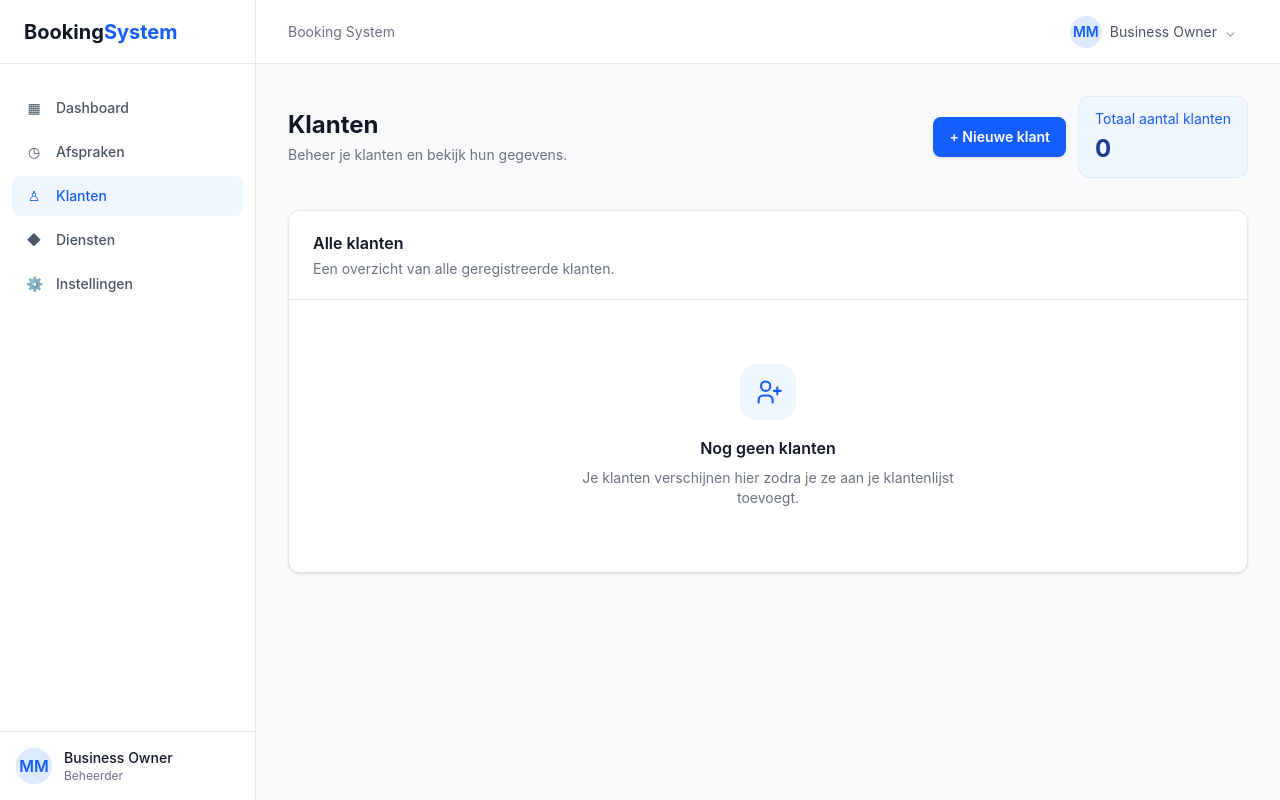
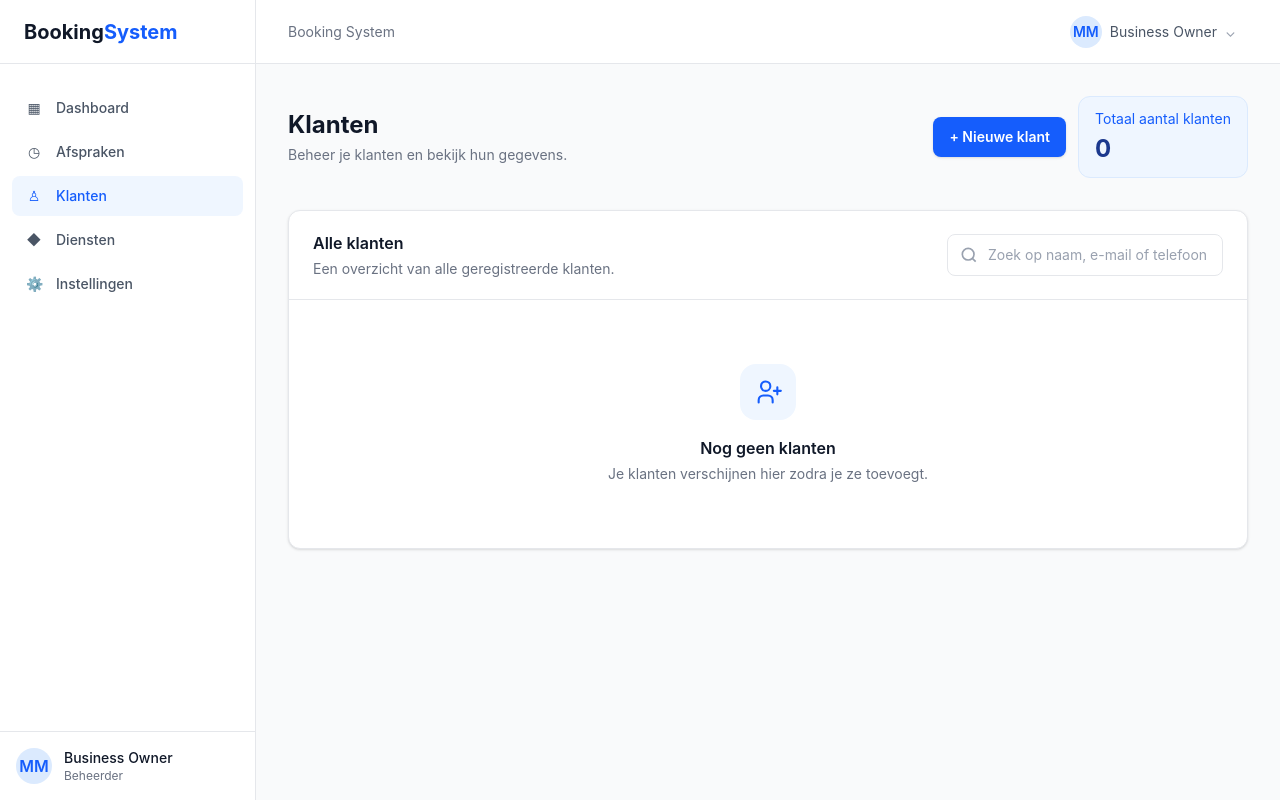
Before and after one commit to KDG-Muhammet/booking-system, a React (Vite) app: page /customers in a window 1280 px wide. Built offline with nearby package versions, Linux system fonts and the light colour scheme.

Commit message:
added search bar

```diff
--- a/src/pages/Customers/Customers.tsx
+++ b/src/pages/Customers/Customers.tsx
@@ -5,12 +5,23 @@ import NewCustomerForm from "../../components/ui/NewCustomerForm";
 import type { Customer } from "../../types/customer";
 
 function Customers() {
-  const { customers, deleteCustomer } = useCustomers();
   const [isModalOpen, setIsModalOpen] = useState(false);
   const [customerToEdit, setCustomerToEdit] = useState<Customer | null>(null);
   const [customerToDelete, setCustomerToDelete] = useState<Customer | null>(
     null,
   );
+
+  const { customers, deleteCustomer } = useCustomers();
+  const [searchTerm, setSearchTerm] = useState("");
+  const filteredCustomers = customers.filter((customer) => {
+    const search = searchTerm.toLowerCase().trim();
+
+    return (
+      customer.name.toLowerCase().includes(search) ||
+      customer.email.toLowerCase().includes(search) ||
+      customer.phone.toLowerCase().includes(search)
+    );
+  });
 
   return (
     <div className="space-y-8">
@@ -46,14 +57,40 @@ function Customers() {
 
       {/* Klantenlijst */}
       <div className="overflow-hidden rounded-xl border border-gray-200 bg-white shadow-sm">
-        <div className="border-b border-gray-200 px-6 py-5">
-          <h2 className="font-semibold text-gray-900">Alle klanten</h2>
-          <p className="mt-1 text-sm text-gray-500">
-            Een overzicht van alle geregistreerde klanten.
-          </p>
+        <div className="flex flex-col gap-4 sm:flex-row sm:items-center sm:justify-between border-b border-gray-200">
+          <div className="px-6 py-5">
+            <h2 className="font-semibold text-gray-900">Alle klanten</h2>
+            <p className="mt-1 text-sm text-gray-500">
+              Een overzicht van alle geregistreerde klanten.
+            </p>
+          </div>
+          <div className=" px-6 py-4">
+            <div className="relative max-w-md">
+              <svg
+                className="absolute left-3 top-1/2 h-5 w-5 -translate-y-1/2 text-gray-400"
+                viewBox="0 0 24 24"
+                fill="none"
+                stroke="currentColor"
+                strokeWidth="2"
+                aria-hidden="true"
+              >
+                <circle cx="11" cy="11" r="7" />
+                <path d="m20 20-4-4" />
+              </svg>
+
+              <input
+                type="text"
+                value={searchTerm}
+                onChange={(event) => setSearchTerm(event.target.value)}
+                placeholder="Zoek op naam, e-mail of telefoon..."
+                aria-label="Zoek klanten"
+                className="w-full rounded-lg border border-gray-200 bg-white py-2.5 pl-10 pr-4 text-sm outline-none transition placeholder:text-gray-400 focus:border-blue-500 focus:ring-2 focus:ring-blue-100"
+              />
+            </div>
+          </div>
         </div>
 
-        {customers.length === 0 ? (
+        {filteredCustomers.length === 0 ? (
           <div className="px-6 py-16 text-center">
             <div className="mx-auto flex h-14 w-14 items-center justify-center rounded-2xl bg-blue-50 text-blue-600">
               <svg
@@ -74,11 +111,14 @@ function Customers() {
             </div>
 
             <h3 className="mt-4 font-semibold text-gray-900">
-              Nog geen klanten
+              {customers.length === 0
+                ? "Nog geen klanten"
+                : "Geen klanten gevonden"}
             </h3>
-            <p className="mx-auto mt-2 max-w-sm text-sm text-gray-500">
-              Je klanten verschijnen hier zodra je ze aan je klantenlijst
-              toevoegt.
+            <p className="mt-1 text-sm text-gray-500">
+              {customers.length === 0
+                ? "Je klanten verschijnen hier zodra je ze toevoegt."
+                : "Probeer een andere naam, e-mailadres of telefoonnummer."}
             </p>
           </div>
         ) : (
@@ -95,7 +135,7 @@ function Customers() {
               </thead>
 
               <tbody className="divide-y divide-gray-100">
-                {customers.map((customer) => (
+                {filteredCustomers.map((customer) => (
                   <tr
                     key={customer.id}
                     className="transition hover:bg-blue-50/40"
```
